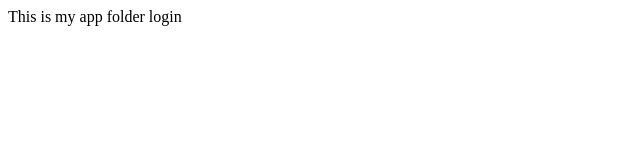
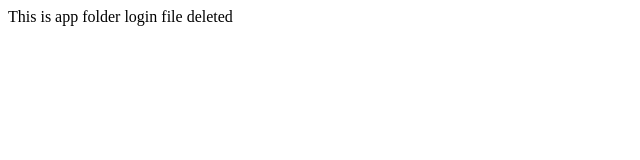
Before and after one commit to Ahtisham-ul-haq/Test, a plain HTML site: page index.html in a window 1280 px wide. Shown: the full height of the page, 0-640 px from the left. Drawn offline with Linux system fonts and the light colour scheme.

Commit message:
logout file has been finaly updated

```diff
--- a/index.html
+++ b/index.html
@@ -7,7 +7,7 @@
     <title>My App</title>
 </head>
 <body>
-    This is my app folder
-    login
+    This is app folder
+    login file deleted
 </body>
 </html>
```
Also changed, not shown: logout.html (+1 -0 lines).
